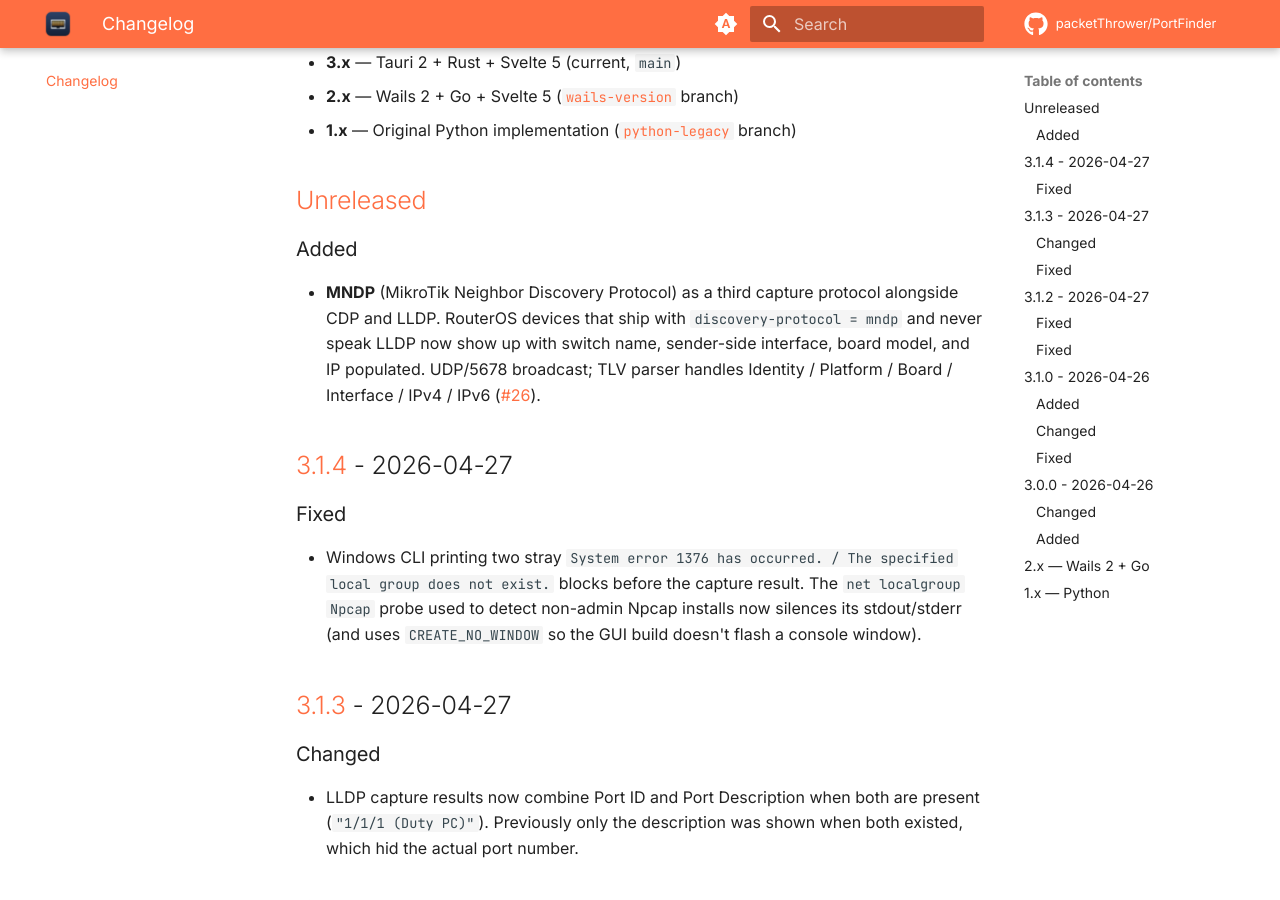
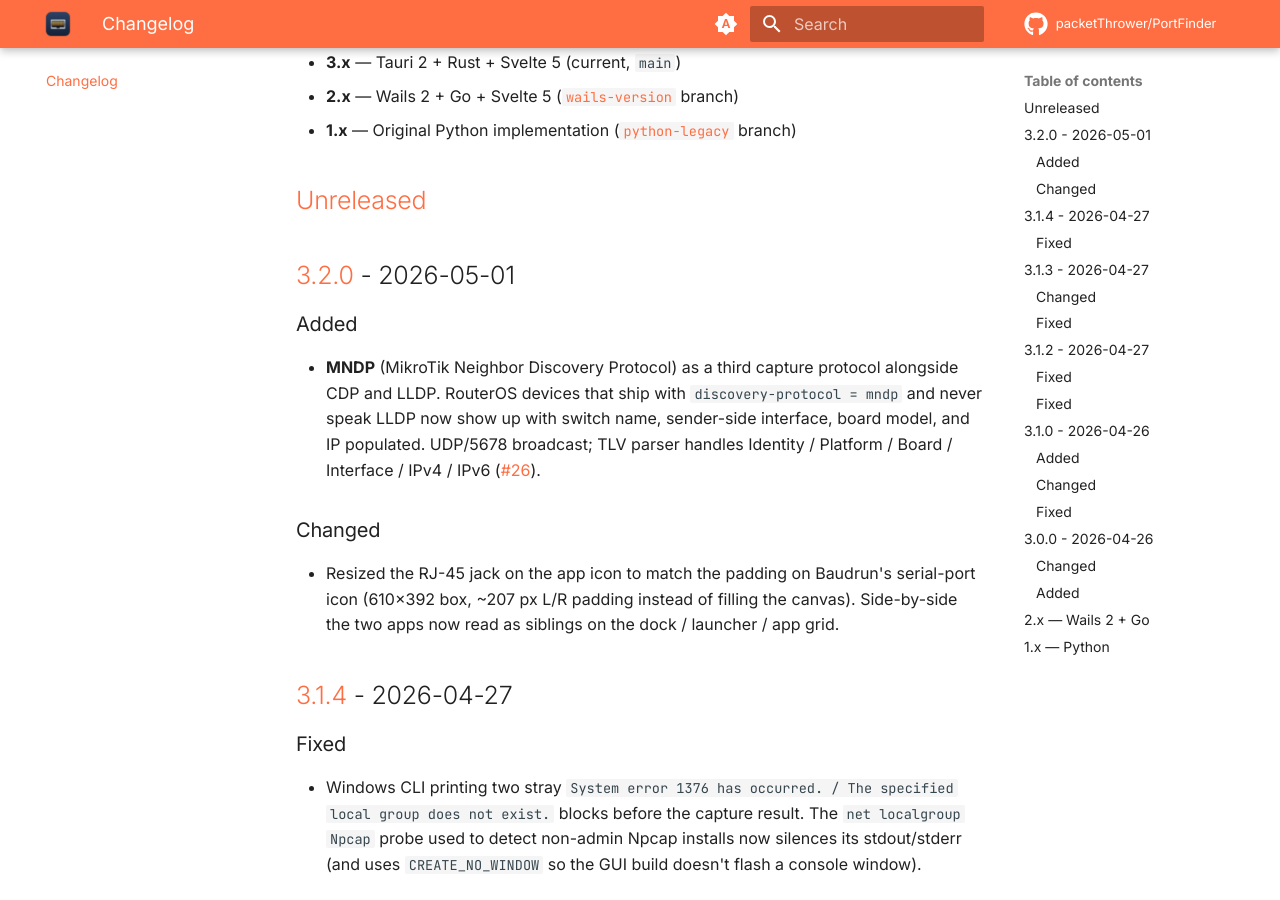
Before and after one commit to packetThrower/PortFinder, an MkDocs documentation site: the page built from docs/changelog.md, in a window 1280 px wide and 900 px high, scrolled down 302 px. Built offline with MkDocs 1.6.1 and Material for MkDocs 9.7.7, drawn with Linux system fonts in a browser that asks for light colours; comment, search, counter and statistics services are not loaded.

Commit message:
Release 3.2.0
Co-Authored-By: Claude Opus 4.7 (1M context) <noreply@anthropic.com>

```diff
--- a/CHANGELOG.md
+++ b/CHANGELOG.md
@@ -13,8 +13,13 @@ Each major version line is a different implementation:
 
 ## [Unreleased]
 
+## [3.2.0] - 2026-05-01
+
 ### Added
 - **MNDP** (MikroTik Neighbor Discovery Protocol) as a third capture protocol alongside CDP and LLDP. RouterOS devices that ship with `discovery-protocol = mndp` and never speak LLDP now show up with switch name, sender-side interface, board model, and IP populated. UDP/5678 broadcast; TLV parser handles Identity / Platform / Board / Interface / IPv4 / IPv6 ([#26](https://github.com/packetThrower/PortFinder/issues/26)).
+
+### Changed
+- Resized the RJ-45 jack on the app icon to match the padding on Baudrun's serial-port icon (610×392 box, ~207 px L/R padding instead of filling the canvas). Side-by-side the two apps now read as siblings on the dock / launcher / app grid.
 
 ## [3.1.4] - 2026-04-27
 
@@ -102,7 +107,8 @@ Detailed history and source on the [`wails-version`](https://github.com/packetTh
 
 Source on the [`python-legacy`](https://github.com/packetThrower/PortFinder/tree/python-legacy) branch.
 
-[Unreleased]: https://github.com/packetThrower/PortFinder/compare/v3.1.4...HEAD
+[Unreleased]: https://github.com/packetThrower/PortFinder/compare/v3.2.0...HEAD
+[3.2.0]: https://github.com/packetThrower/PortFinder/compare/v3.1.4...v3.2.0
 [3.1.4]: https://github.com/packetThrower/PortFinder/compare/v3.1.3...v3.1.4
 [3.1.3]: https://github.com/packetThrower/PortFinder/compare/v3.1.2...v3.1.3
 [3.1.2]: https://github.com/packetThrower/PortFinder/compare/v3.1.1...v3.1.2
--- a/package.json
+++ b/package.json
@@ -1,7 +1,7 @@
 {
   "name": "portfinder",
   "private": true,
-  "version": "3.1.4",
+  "version": "3.2.0",
   "scripts": {
     "dev": "pnpm --dir frontend dev",
     "build": "pnpm --dir frontend build",
--- a/version.txt
+++ b/version.txt
@@ -1 +1 @@
-3.1.4
+3.2.0
```
Also changed, not shown: 2 other files.
